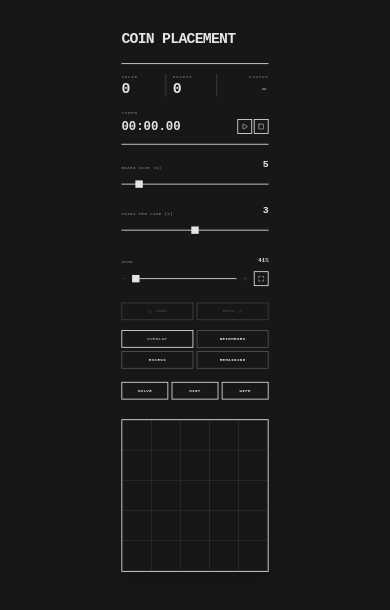
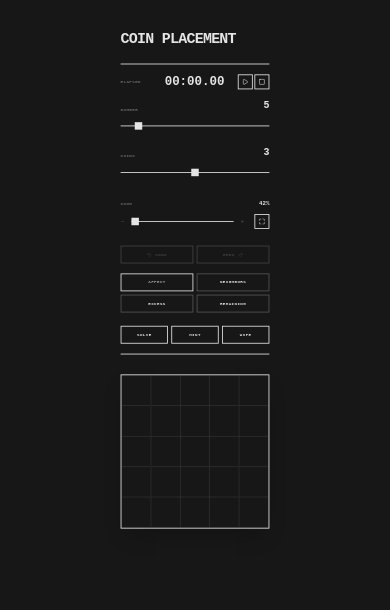
Before and after one commit to NofanTasi/coins, a React (Vite) app: page / in a window 390 px wide. Shown: the top 610 px of the page. Built offline with nearby package versions, Linux system fonts and the light colour scheme.

Commit message:
feat: Adjust layout for improved responsiveness
Refine scaling and padding to better accommodate various screen sizes, particularly prioritizing width on portrait mobile devices. Update container classes to allow for wider layouts on larger screens.

```diff
--- a/src/App.tsx
+++ b/src/App.tsx
@@ -119,13 +119,14 @@ export default function App() {
     const windowWidth = window.innerWidth;
     const windowHeight = window.innerHeight;
 
-    const padding = 20;
+    // Minimal padding for maximum width usage
+    const padding = 16;
     const availableWidth = windowWidth - padding;
     const availableHeight = windowHeight - padding;
 
-    // Base dimensions for content
+    // Content target dimensions - board is primary actor
     const totalContentWidth = 900;
-    const totalContentHeight = 1600;
+    const totalContentHeight = 1400;
 
     const scaleW = availableWidth / totalContentWidth;
     const scaleH = availableHeight / totalContentHeight;
@@ -134,9 +135,11 @@ export default function App() {
 
     let scale;
     if (isPortrait) {
-      scale = Math.min(scaleW, 1.2);
+      // Prioritize width on mobile
+      scale = Math.min(scaleW, 1.4);
     } else {
-      scale = Math.min(scaleW, scaleH, 1.1);
+      // Balanced fit for landscape
+      scale = Math.min(scaleW, scaleH, 1.2);
     }
 
     setZoom(Math.max(0.3, scale));
@@ -269,33 +272,20 @@ export default function App() {
       <div
         ref={containerRef}
         style={{ transform: `scale(${zoom})`, transformOrigin: 'top center' }}
-        className="w-full max-w-4xl mx-auto flex flex-col gap-12 items-center transition-transform duration-300 ease-out"
+        className="w-full max-w-7xl mx-auto flex flex-col lg:flex-row gap-12 justify-center transition-transform duration-300 ease-out"
       >
 
         {/* Header & Controls Column */}
-        <aside className="w-full flex flex-col gap-8 shrink-0">
+        <aside className="w-full lg:w-96 flex flex-col gap-8 shrink-0">
           <header className="mb-0">
             <h1 className="text-4xl md:text-6xl font-black tracking-tighter leading-none mb-2 uppercase">COIN PLACEMENT</h1>
           </header>
 
-          <section className="grid grid-cols-3 lg:grid-cols-1 gap-4 py-6 border-y-2 border-current">
-            <div className="flex flex-col items-start border-r-2 lg:border-r-0 lg:border-b-2 border-current/20 pb-0 lg:pb-4 pr-4 lg:pr-0">
-              <span className="opacity-40 text-[10px] md:text-xs tracking-[0.2em] mb-1 font-black italic">VALID</span>
-              <span className="text-4xl md:text-5xl leading-none tabular-nums font-black">{board.size - violations.length}</span>
-            </div>
-            <div className="flex flex-col items-start border-r-2 lg:border-r-0 lg:border-b-2 border-current/20 pb-0 lg:pb-4 pr-4 lg:pr-0">
-              <span className="opacity-40 text-[10px] md:text-xs tracking-[0.2em] mb-1 font-black italic">EXCESS</span>
-              <span className="text-4xl md:text-5xl leading-none tabular-nums font-black">{violations.length}</span>
-            </div>
-            <div className={`flex flex-col items-end lg:items-start transition-all pt-0 lg:pt-4 ${isSolved ? 'text-neutral-900 scale-105 origin-right lg:origin-left' : 'opacity-40'}`}>
-              <span className="text-[10px] md:text-xs tracking-[0.2em] mb-1 font-black italic">{isSolved ? 'SOLVED' : 'STATUS'}</span>
-              <span className="text-4xl md:text-5xl leading-none tabular-nums font-black">{isSolved ? 'OK' : '-'}</span>
-            </div>
-            <div className="flex flex-col items-start col-span-3 pt-4">
-              <span className="opacity-40 text-[10px] md:text-xs tracking-[0.2em] mb-2 font-black italic">TIMER</span>
+          <section className="space-y-6 py-6 border-y-2 border-current">
             <div className="flex items-center gap-4 w-full">
-                <span className="text-3xl md:text-4xl leading-none tabular-nums font-black">{formatTime(time)}</span>
-                <div className="flex gap-1 ml-auto">
+              <span className="text-[10px] md:text-sm font-black tracking-widest opacity-40 uppercase">Elapsed</span>
+              <span className="text-3xl md:text-4xl leading-none tabular-nums font-black ml-auto">{formatTime(time)}</span>
+              <div className="flex gap-1 ml-4">
                 <button
                   onClick={() => setTimerActive(!timerActive)}
                   className="p-2 border-2 border-current hover:bg-current hover:text-min-bg transition-colors"
@@ -310,13 +300,10 @@ export default function App() {
                 </button>
               </div>
             </div>
-            </div>
-          </section>
 
-          <section className="space-y-6">
             <div className="space-y-4">
               <div className="flex justify-between items-end">
-                <span className="text-[10px] font-black tracking-widest opacity-40 uppercase">BOARD SIZE (N)</span>
+                <span className="text-[10px] font-black tracking-widest opacity-40 uppercase">Number</span>
                 <span className="text-2xl font-black tabular-nums">{n}</span>
               </div>
               <input
@@ -334,7 +321,7 @@ export default function App() {
 
             <div className="space-y-4">
               <div className="flex justify-between items-end">
-                <span className="text-[10px] font-black tracking-widest opacity-40 uppercase">COINS PER LINE (C)</span>
+                <span className="text-[10px] font-black tracking-widest opacity-40 uppercase">Coins</span>
                 <span className="text-2xl font-black tabular-nums">{c}</span>
               </div>
               <input
@@ -352,7 +339,7 @@ export default function App() {
 
             <div className="space-y-4 pt-4">
               <div className="flex justify-between items-end">
-                <span className="text-[10px] font-black tracking-widest opacity-40 uppercase">ZOOM</span>
+                <span className="text-[10px] font-black tracking-widest opacity-40 uppercase">Zoom</span>
                 <span className="text-sm font-black tabular-nums">{Math.round(zoom * 100)}%</span>
               </div>
               <div className="flex items-center gap-4">
@@ -363,7 +350,7 @@ export default function App() {
                   className="w-full h-8 cursor-pointer"
                 />
                 <Plus size={14} className="opacity-40" />
-                <button onClick={fitToScreen} className="p-2 hover:bg-current/10 border-2 border-current transition-colors">
+                <button onClick={fitToScreen} className="p-2 hover:bg-current/10 border-2 border-current transition-colors ml-2">
                   <Maximize size={16} />
                 </button>
               </div>
@@ -391,7 +378,7 @@ export default function App() {
                 onClick={() => setShowAllHazards(!showAllHazards)}
                 className={`flex items-center justify-center p-3 border-2 transition-all font-black text-[10px] uppercase tracking-widest ${showAllHazards ? 'bg-neutral-800 text-neutral-100 border-neutral-800 shadow-inner' : 'border-neutral-200 text-neutral-400 hover:bg-neutral-50 hover:text-neutral-600'}`}
               >
-                Overlap
+                Affect
               </button>
               <button
                 onClick={() => setShowNeighbors(!showNeighbors)}
```
Lines whose indentation alone changed are shown as unchanged.
